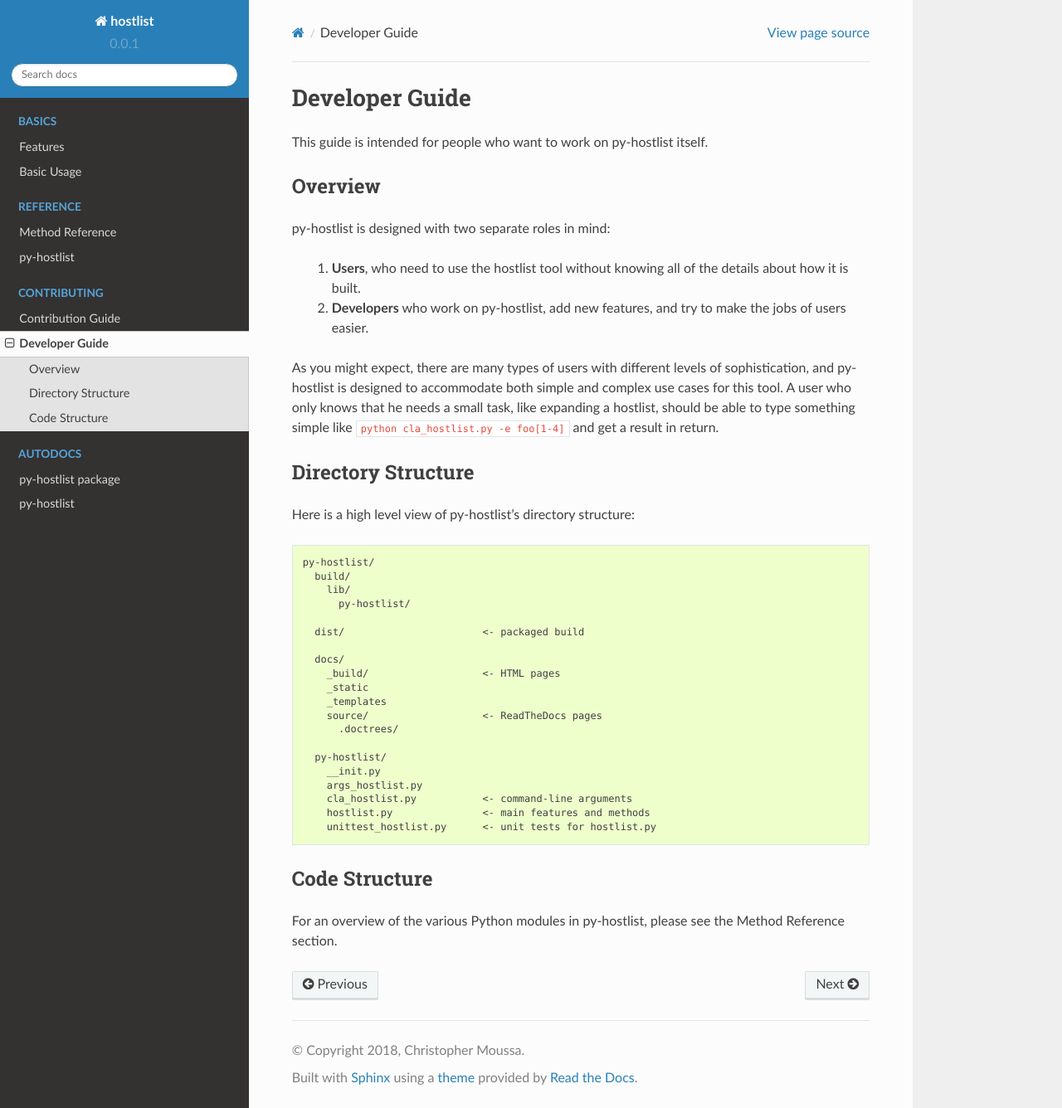
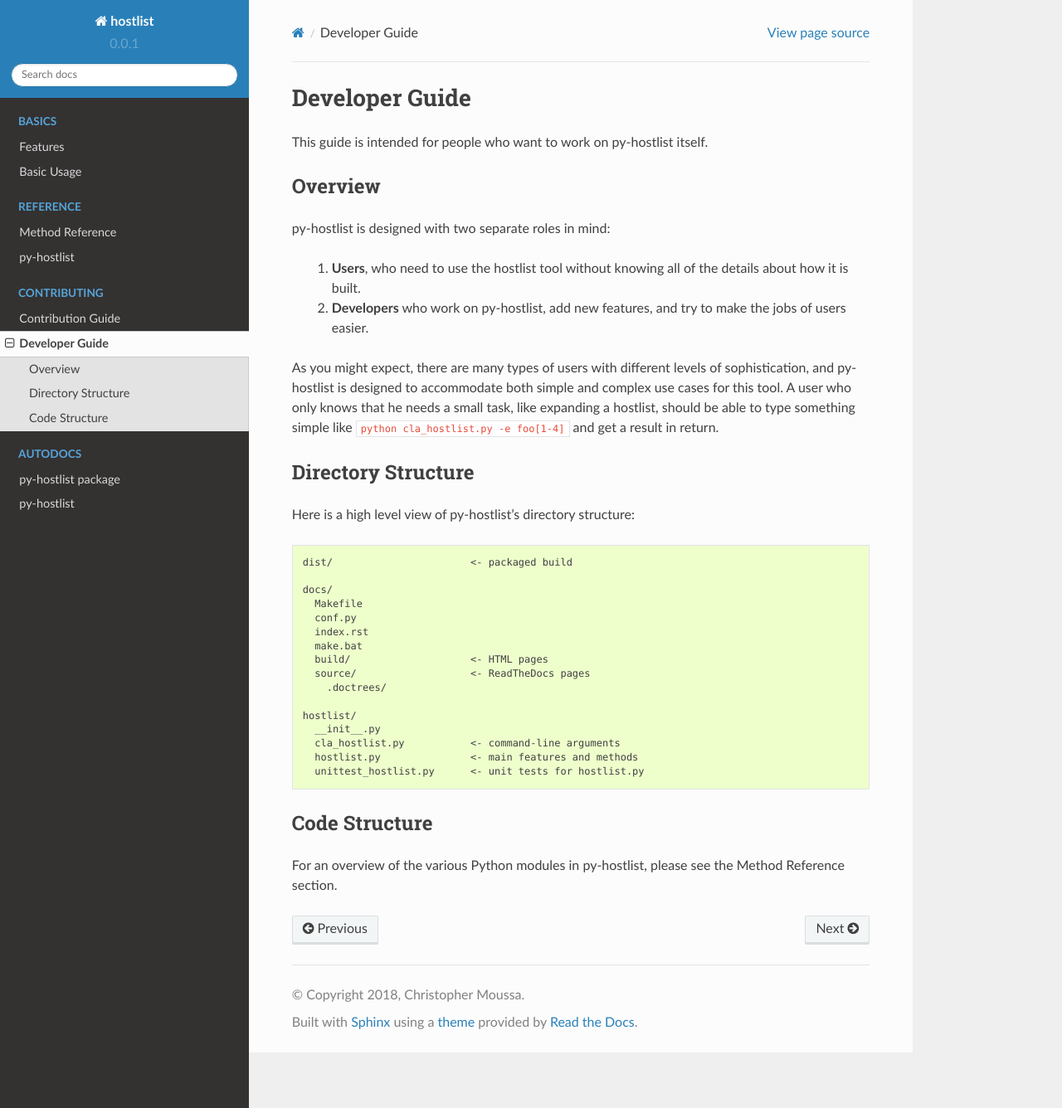
Before and after one commit to LLNL/py-hostlist, a Sphinx documentation site: the page built from docs/source/developer_guide.rst, in a window 1280 px wide and 1336 px high. Shown: the whole window at 83% size. Built offline with Sphinx 7.4.7 and the Read the Docs theme 2.0.0, drawn with Linux system fonts in a browser that asks for light colours.

Commit message:
Edited Directory Structure section

```diff
--- a/docs/source/developer_guide.rst
+++ b/docs/source/developer_guide.rst
@@ -22,23 +22,19 @@ Here is a high level view of py-hostlist's directory structure:
 
 .. code-block:: none
 
-    py-hostlist/
-      build/
-        lib/
-          py-hostlist/
-
       dist/                       <- packaged build
 
       docs/
-        _build/                   <- HTML pages
-        _static
-        _templates
+        Makefile
+        conf.py
+        index.rst
+        make.bat
+        build/                    <- HTML pages
         source/                   <- ReadTheDocs pages
           .doctrees/
 
-      py-hostlist/
-        __init.py
-        args_hostlist.py
+      hostlist/
+        __init__.py
         cla_hostlist.py           <- command-line arguments
         hostlist.py               <- main features and methods
         unittest_hostlist.py      <- unit tests for hostlist.py
```
